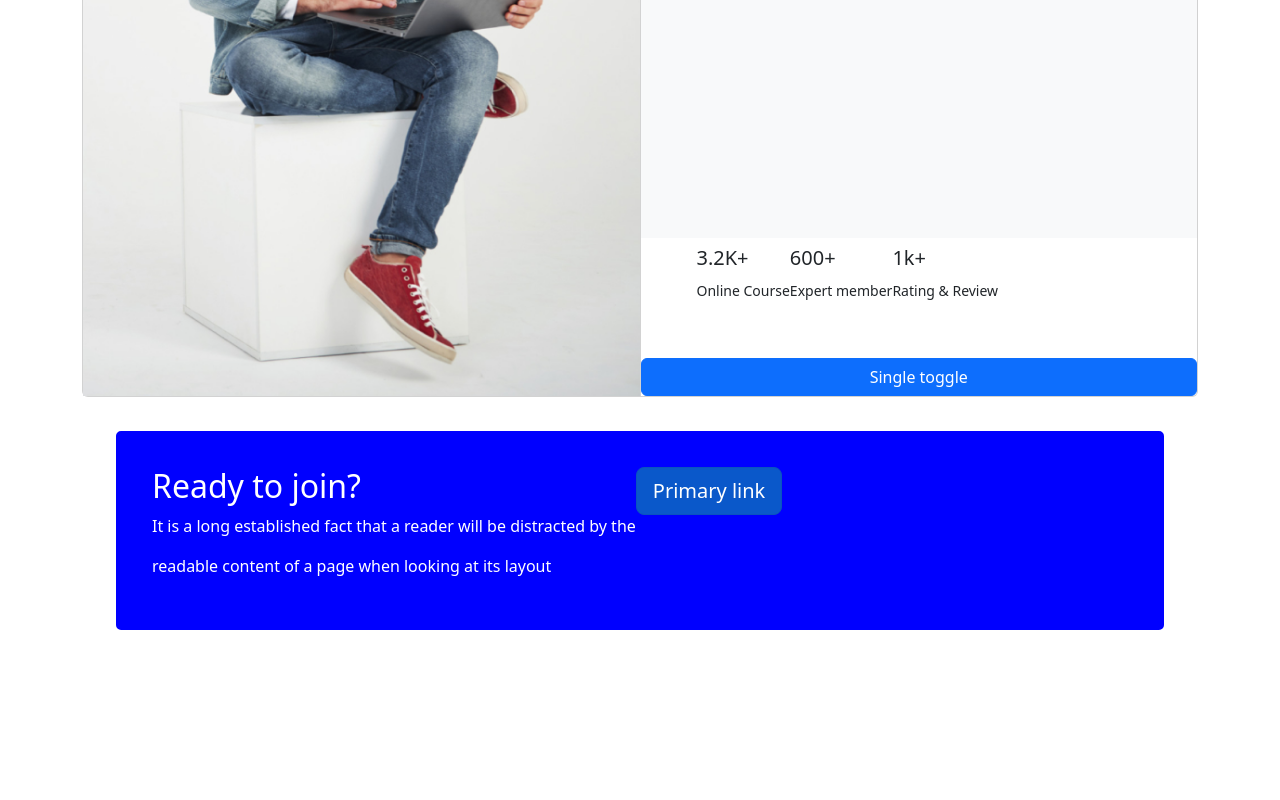
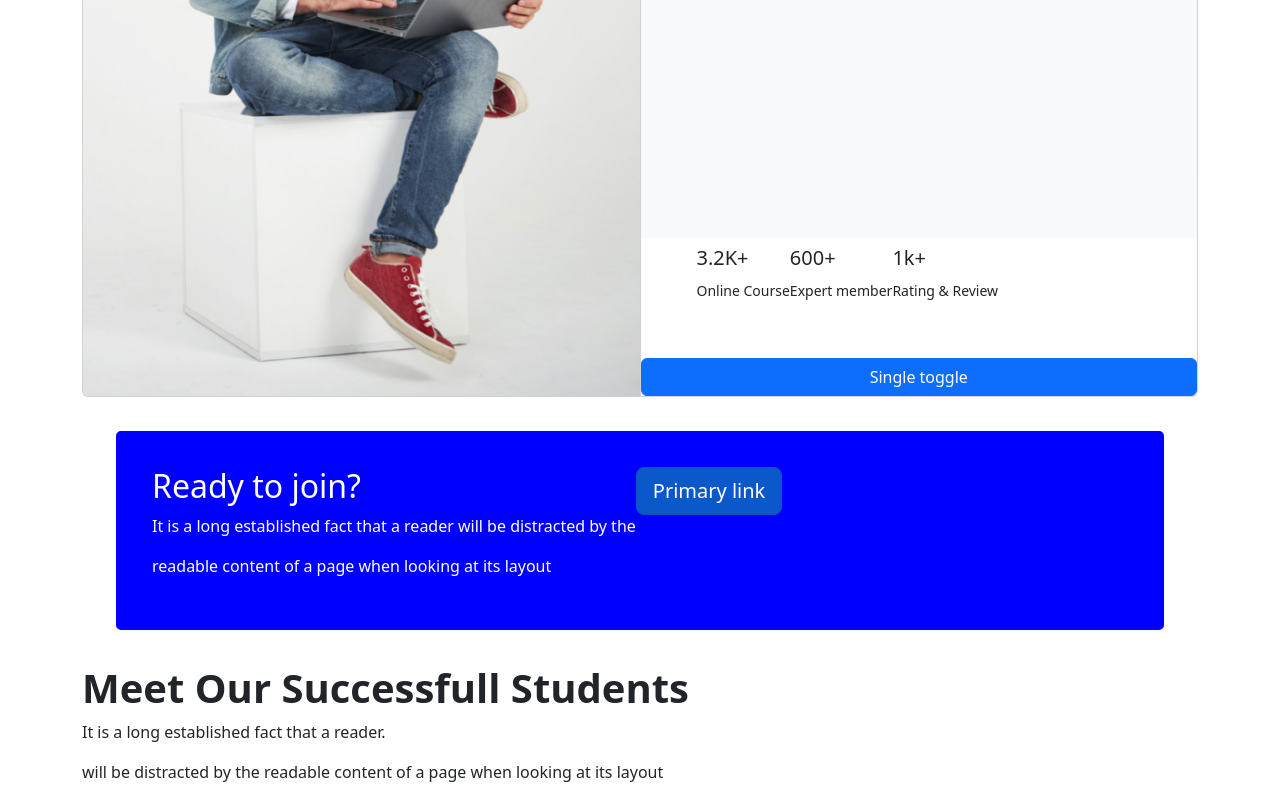
Before and after one commit to rezaulkarim3/edtach-web, a plain HTML site: page index.html in a window 1280 px wide. Shown: the part 2115-2915 px from the top of the page. Before the commit the page ends 2779 px from the top, so only its background shows below. Drawn offline with nearby package versions, Linux system fonts and the light colour scheme.

Commit message:
added to text

```diff
--- a/index.html
+++ b/index.html
@@ -232,7 +232,12 @@
        </div>
        <span class="text-white">  <a href="#" class="btn btn-primary btn-lg active" role="button" aria-pressed="true">Primary link</a></span>
     </div>
-
+    <!-- only text -->
+    <div>
+      <h2 class=" text-wrap fw-bold fs-1">Meet Our Successfull Students</h2>
+      <p>It is a long established fact that a reader.</p>
+      <p>will be distracted by the readable content of a page when looking at its layout</p>
+    </div>
   </main>
   <script src="https://cdn.jsdelivr.net/npm/bootstrap@5.2.1/dist/js/bootstrap.bundle.min.js"></script>
 </body>
```
